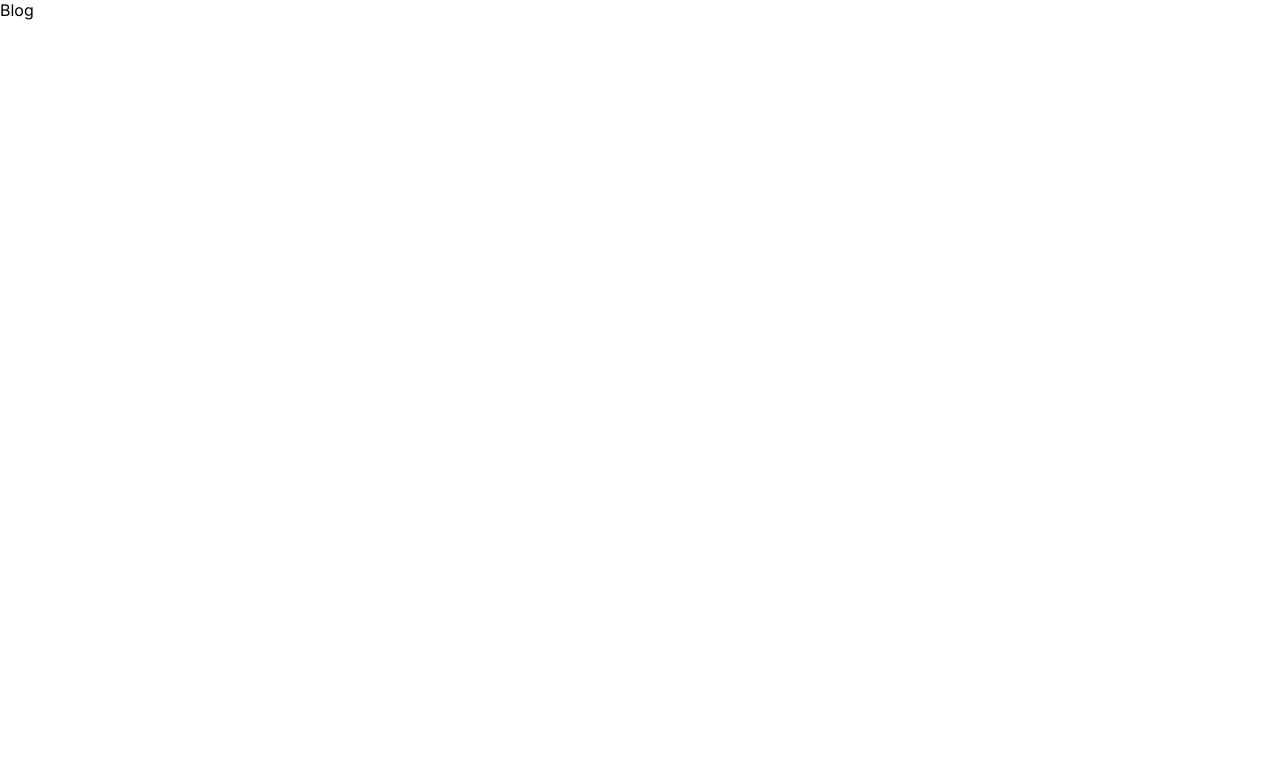
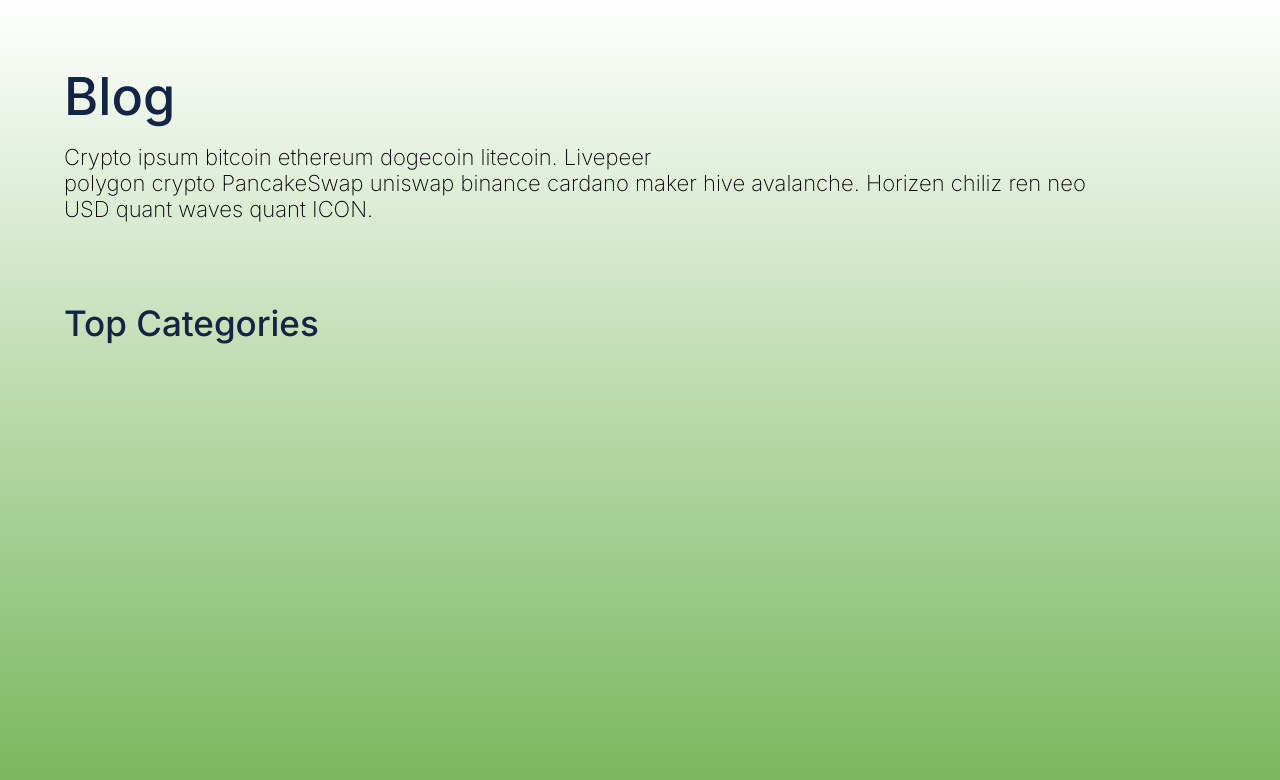
Before and after one commit to SumySan-Homex/Sumysan, a Next.js app: page /blog in a window 1280 px wide. Shown: the top 780 px of the page. Built offline with nearby package versions, Linux system fonts and the light colour scheme.

Commit message:
:rocket: Deploy blog design page

```diff
--- a/app/blog/page.tsx
+++ b/app/blog/page.tsx
@@ -1,7 +1,23 @@
 import React from "react";
+import styles from "../../styles/page.module.css";
 
 const Blog = () => {
-  return <div>Blog</div>;
+  return (
+    <div className={styles.blogContainer}>
+      <div className={styles.blogContents}>
+        <h3 className={styles.blogHeader}>Blog</h3>
+        <p className={styles.blogParagraph}>
+          Crypto ipsum bitcoin ethereum dogecoin litecoin. Livepeer
+          <br />
+          polygon crypto PancakeSwap uniswap binance cardano maker hive
+          avalanche. Horizen chiliz ren neo
+          <br />
+          USD quant waves quant ICON.
+        </p>
+        <h3 className={styles.blogHeader1}>Top Categories</h3>
+      </div>
+    </div>
+  );
 };
 
 export default Blog;
--- a/styles/page.module.css
+++ b/styles/page.module.css
@@ -544,3 +544,37 @@
     }
   }
 }
+
+.blogContainer {
+  background: linear-gradient(
+    to top,
+    rgba(119, 182, 91, 1),
+    rgba(119, 182, 91, 0)
+  );
+  width: 100vw;
+  height: 100vh;
+  overflow-y: auto;
+
+  .blogContents {
+    margin: 4rem;
+
+    .blogHeader {
+      font-size: 52.19px;
+      font-weight: 500;
+      color: #132445;
+    }
+
+    .blogParagraph {
+      font-size: 22px;
+      font-weight: 200;
+      margin-top: 1rem;
+    }
+
+    .blogHeader1 {
+      font-weight: 500;
+      font-size: 35px;
+      color: #132445;
+      margin-top: 5rem;
+    }
+  }
+}
```
